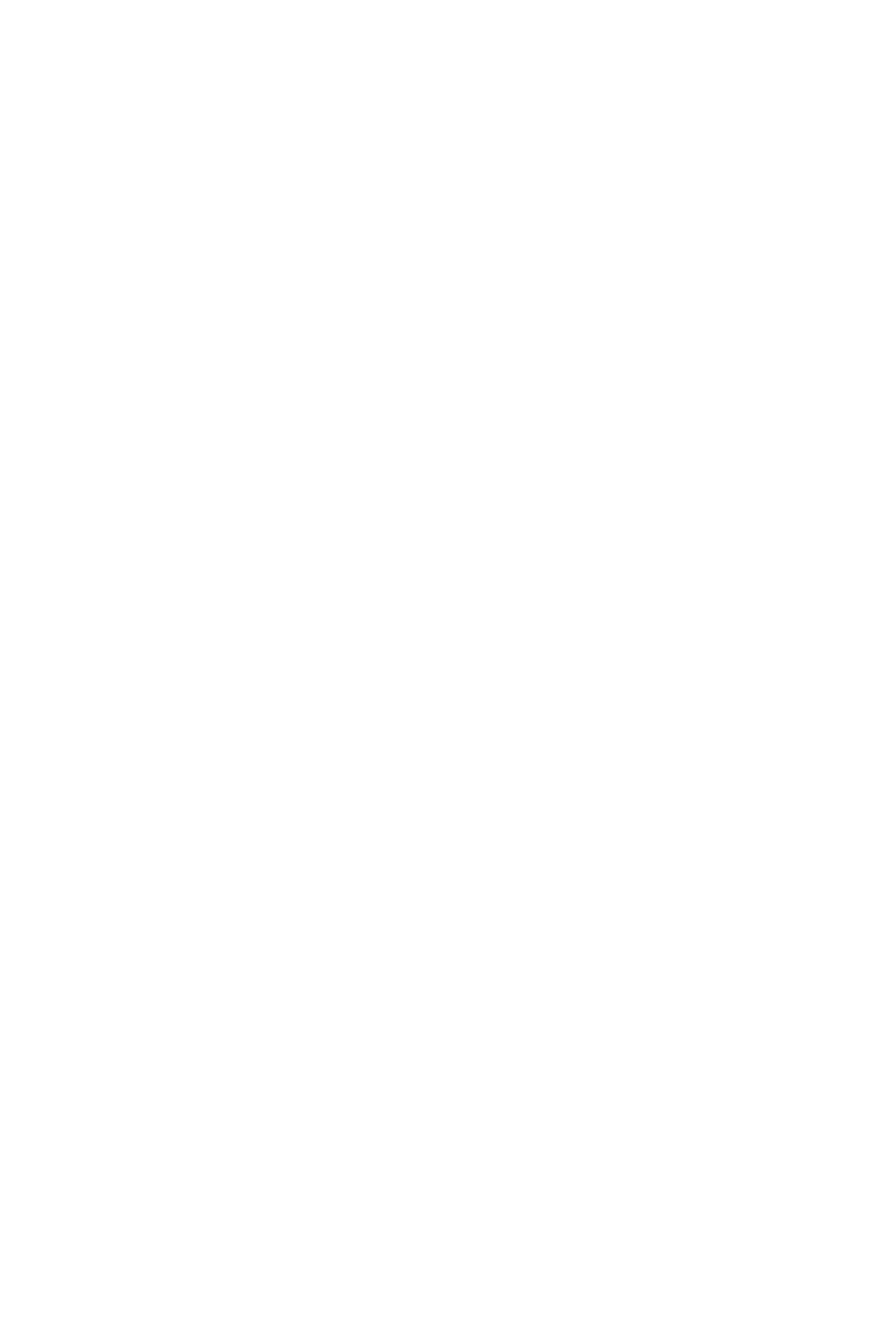
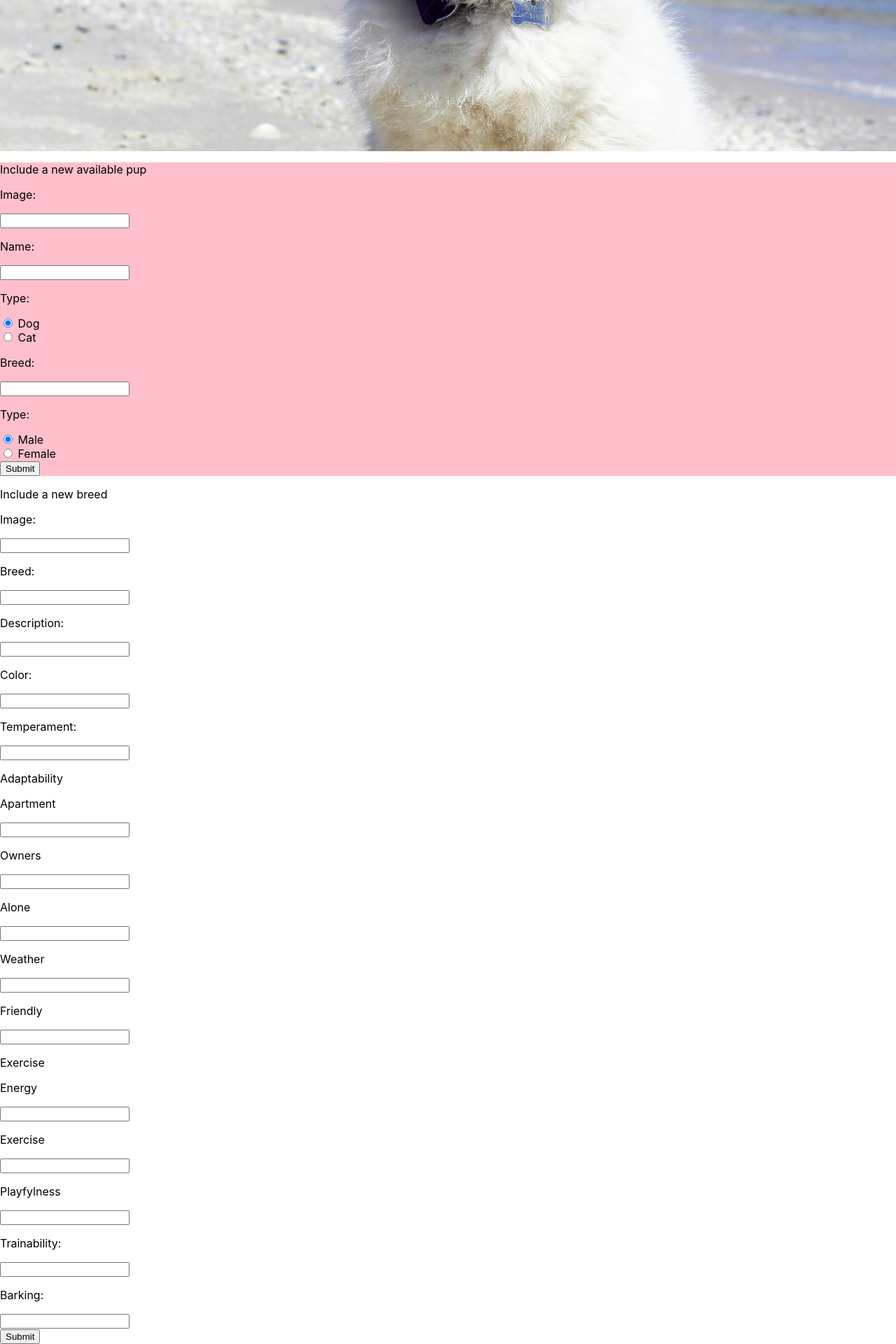
Before and after one commit to apomarn/ccg-frontend, a React (Create React App) app: page /add in a window 1280 px wide. Shown: the part 364-2284 px from the top of the page at 70% size. Before the commit the page ends 800 px from the top, so only its background shows below. Built offline with nearby package versions, Linux system fonts and the light colour scheme.

Commit message:
connecting breeds to mongoose

```diff
--- a/src/App.js
+++ b/src/App.js
@@ -4,6 +4,7 @@ import { allBreeds } from './data'
 import Landing from './pages/Landing'
 import Breeds from './pages/Breeds'
 import Information from './pages/Information'
+import Include from './pages/Include'
 
 class App extends Component {
   render() {
@@ -13,16 +14,17 @@ class App extends Component {
         <Route exact path='/breeds' component={Breeds} key='/breeds' />
         {allBreeds.map(breed => {
           return (
-            <div>
+            <>
               <Route
                 exact
                 path={`/breeds/${breed.breed}`}
                 render={() => <Information {...breed} />}
                 key={breed.breed}
               />
-            </div>
+            </>
           )
         })}
+        <Route exact path='/add' component={Include} key='/add' />
       </>
     )
   }
--- a/src/components/Navbar/index.js
+++ b/src/components/Navbar/index.js
@@ -8,6 +8,7 @@ class Navbar extends Component {
         <Logo src='../../images/logo.png' alt='logo'></Logo>
         <List to='/'>AVAILABLE PUPPIES</List>
         <List to='/breeds'>BREEDS</List>
+        <List to='/add'>INCLUDE YOUR OWN</List>
       </Container>
     )
   }
--- a/src/pages/Breeds/index.js
+++ b/src/pages/Breeds/index.js
@@ -1,11 +1,17 @@
 import React, { Component } from 'react'
-import { allBreeds } from '../../data'
 import Hero from '../Landing/Hero'
 import Breed from './Breed'
 import { Title, Body, Description, DescriptionContainer, AllPets } from './styles'
 import Footer from '../../components/Footer'
 
 class Breeds extends Component {
+  constructor(props) {
+    super(props)
+
+    this.state = {
+      allBreeds: []
+    }
+  }
   render() {
     return (
       <div>
@@ -23,7 +29,7 @@ class Breeds extends Component {
             </Description>
           </DescriptionContainer>
           <AllPets>
-            {allBreeds.map(breed => {
+            {this.state.allBreeds.map(breed => {
               return <Breed {...breed} key={breed.breed} />
             })}
           </AllPets>
@@ -32,6 +38,23 @@ class Breeds extends Component {
       </div>
     )
   }
+
+  componentDidMount() {
+    var url
+
+    if (process.env.NODE_ENV === 'development') {
+      url = 'http://localhost:5000'
+    } else {
+      url = 'https://ccg-server.herokuapp.com'
+    }
+
+    fetch(`${url}/allbreeds`)
+      .then(data => data.json())
+      .then(breeds => {
+        this.setState({ allBreeds: breeds })
+      })
+      .catch(err => console.log(err))
+  }
 }
 
 export default Breeds
--- /dev/null
+++ b/src/pages/Include/index.js
@@ -0,0 +1,89 @@
+import React, { Component } from 'react'
+import Hero from '../Landing/Hero'
+import styled from 'styled-components'
+
+const PupContainer = styled.div`
+  background-color: pink;
+`
+
+class Include extends Component {
+  render() {
+    return (
+      <div>
+        <Hero />
+        <PupContainer>
+          <p>Include a new available pup</p>
+          <div>
+            <form>
+              <p>Image:</p>
+              <input></input>
+              <p>Name:</p>
+              <input type='text'></input>
+              <p>Type:</p>
+              <input type='radio' name='animalType' value='Dog' checked /> Dog
+              <br></br>
+              <input type='radio' name='animalType' value='Cat' /> Cat
+              <p>Breed:</p>
+              <input></input>
+              <p>Type:</p>
+              <input type='radio' name='gender' value='Male' checked /> Male
+              <br></br>
+              <input type='radio' name='gender' value='Female' /> Female
+              <br></br>
+              <button type='submit'>Submit</button>
+            </form>
+          </div>
+        </PupContainer>
+        <div>
+          <p>Include a new breed</p>
+          <div>
+            <form>
+              <p>Image:</p>
+              <input></input>
+              <p>Breed:</p>
+              <input></input>
+              <p>Description:</p>
+              <input type='textarea'></input>
+              <p>Color:</p>
+              <input></input>
+              <p>Temperament:</p>
+              <input></input>
+              <div>
+                <div>
+                  <p>Adaptability</p>
+                  <p>Apartment</p>
+                  <input></input>
+                  <p>Owners</p>
+                  <input></input>
+                  <p>Alone</p>
+                  <input></input>
+                  <p>Weather</p>
+                  <input></input>
+                  <p>Friendly</p>
+                  <input></input>
+                </div>
+                <div>
+                  <p>Exercise</p>
+                  <p>Energy</p>
+                  <input></input>
+                  <p>Exercise</p>
+                  <input></input>
+                  <p>Playfylness</p>
+                  <input></input>
+                </div>
+              </div>
+              <p>Trainability:</p>
+              <input></input>
+              <p>Barking:</p>
+              <input></input>
+              <br></br>
+              <button type='submit'>Submit</button>
+            </form>
+          </div>
+        </div>
+      </div>
+    )
+  }
+}
+
+export default Include
```
